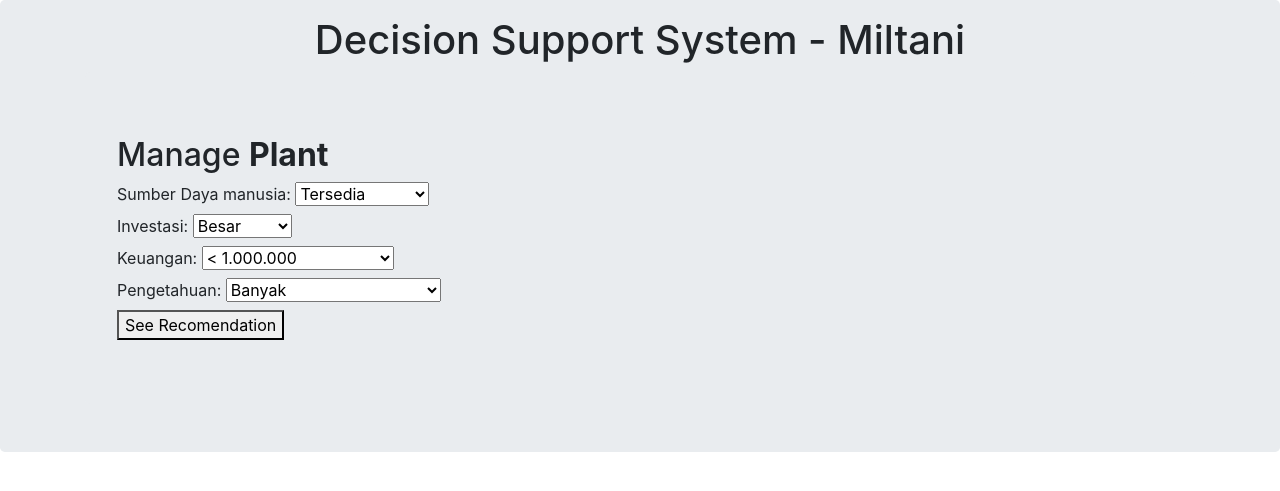
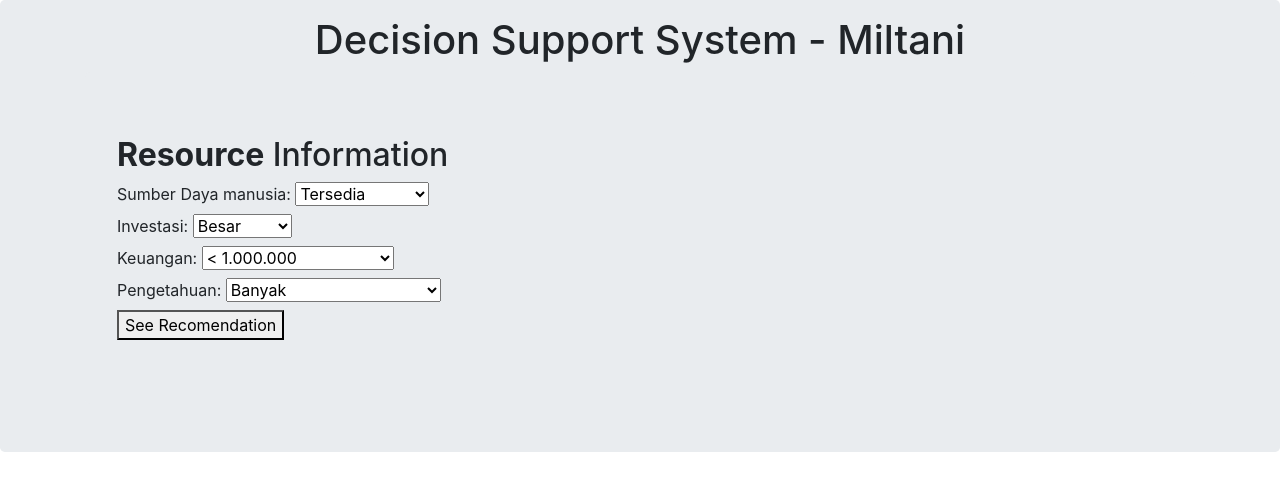
Before and after one commit to dcpangestu/Militani, a Flask app: page / in a window 1280 px wide. Shown: the top 491 px of the page. Run offline with Flask 2, Linux system fonts and the light colour scheme; some libraries are stand-ins or nearby versions.

Commit message:
ganti sub judul

```diff
--- a/Militani/templates/home.html
+++ b/Militani/templates/home.html
@@ -24,7 +24,7 @@
         <div class="row">
             <div class="col md-6">
                 <div class="jumbotron">
-                    <h2>Manage <b>Plant </b> </h2>
+                    <h2><b>Resource</b> Information</h2>
                     <div class="form">
                         <form action="/result" method="POST">
                             <label for="sumberdaya">Sumber Daya manusia:</label>
--- a/Militani/templates/recomend.html
+++ b/Militani/templates/recomend.html
@@ -23,7 +23,7 @@
 	<div class="row">
 		<div class="col md-6">
 			<div class="jumbotron">
-				<h2>Plant <b>Information and Recommendation </b> </h2>
+				<h2><b>Plan</b> Information and Plant Recommendation</h2>
 				<div class="card" style="width: 18rem;">
 					<ul class="list-group list-group-flush">
 						<li class="list-group-item">Implementasi : {{imp}}</li>
```
